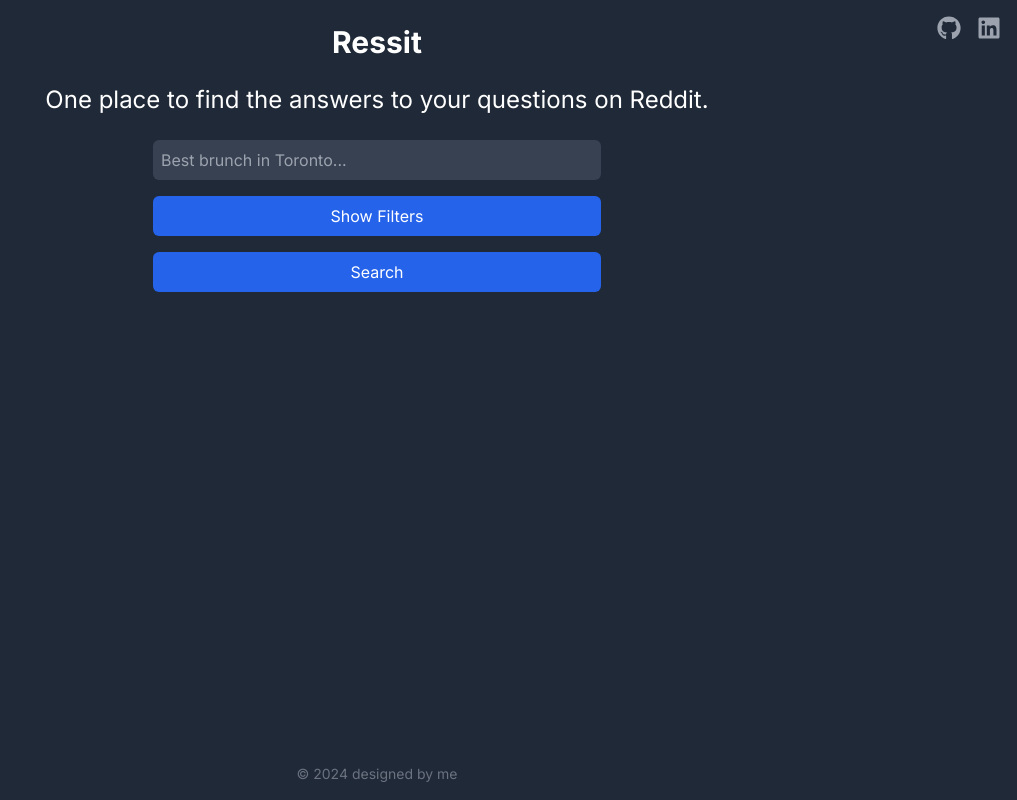
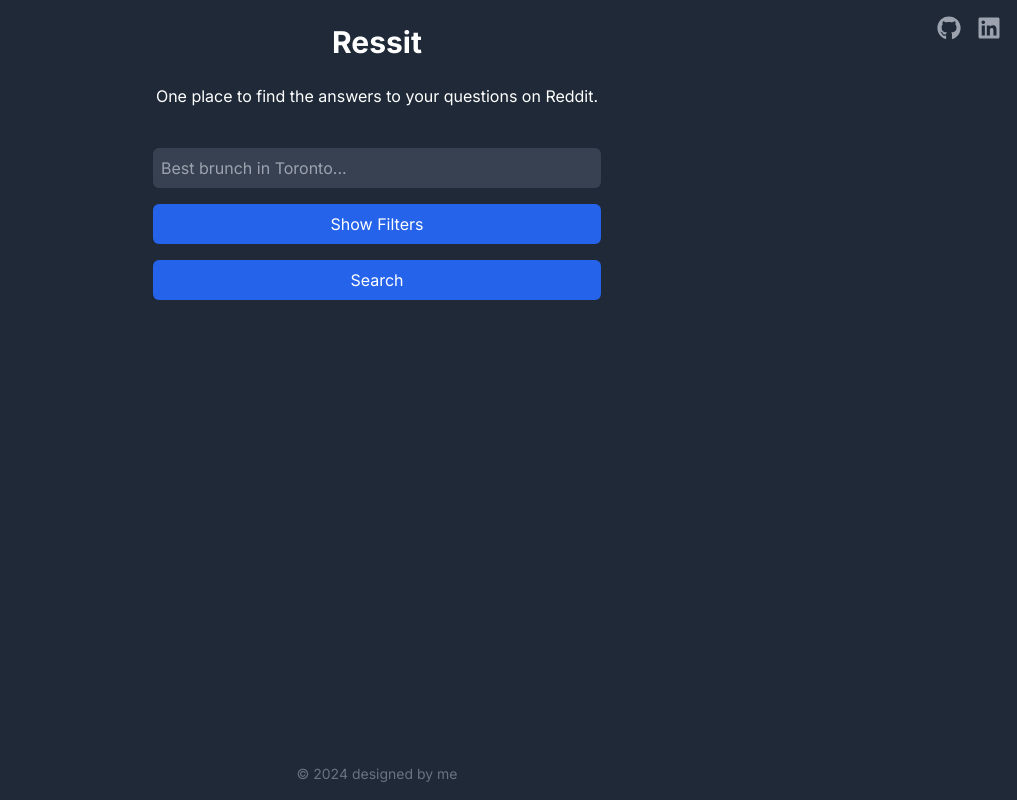
Before and after one commit to borisian/comment-hub, a Next.js app in the folder client/: page / in a window 1280 px wide. Shown: the whole page, without its empty margins (263-1280 px from the left). Built offline with nearby package versions, Linux system fonts and the light colour scheme.

Commit message:
Margin fix

```diff
--- a/client/src/app/page.tsx
+++ b/client/src/app/page.tsx
@@ -102,10 +102,10 @@ const Page = () => {
       </div>
 
       <h1 className="text-3xl font-bold mb-6">Ressit</h1>
-      <h3 className="text-2xl mb-6">
+      <h3 className="mb-6">
         One place to find the answers to your questions on Reddit.
       </h3>
-      <div className="w-full max-w-md space-y-4">
+      <div className="w-full max-w-md space-y-4 mt-4">
         <input
           type="text"
           value={query}
```
